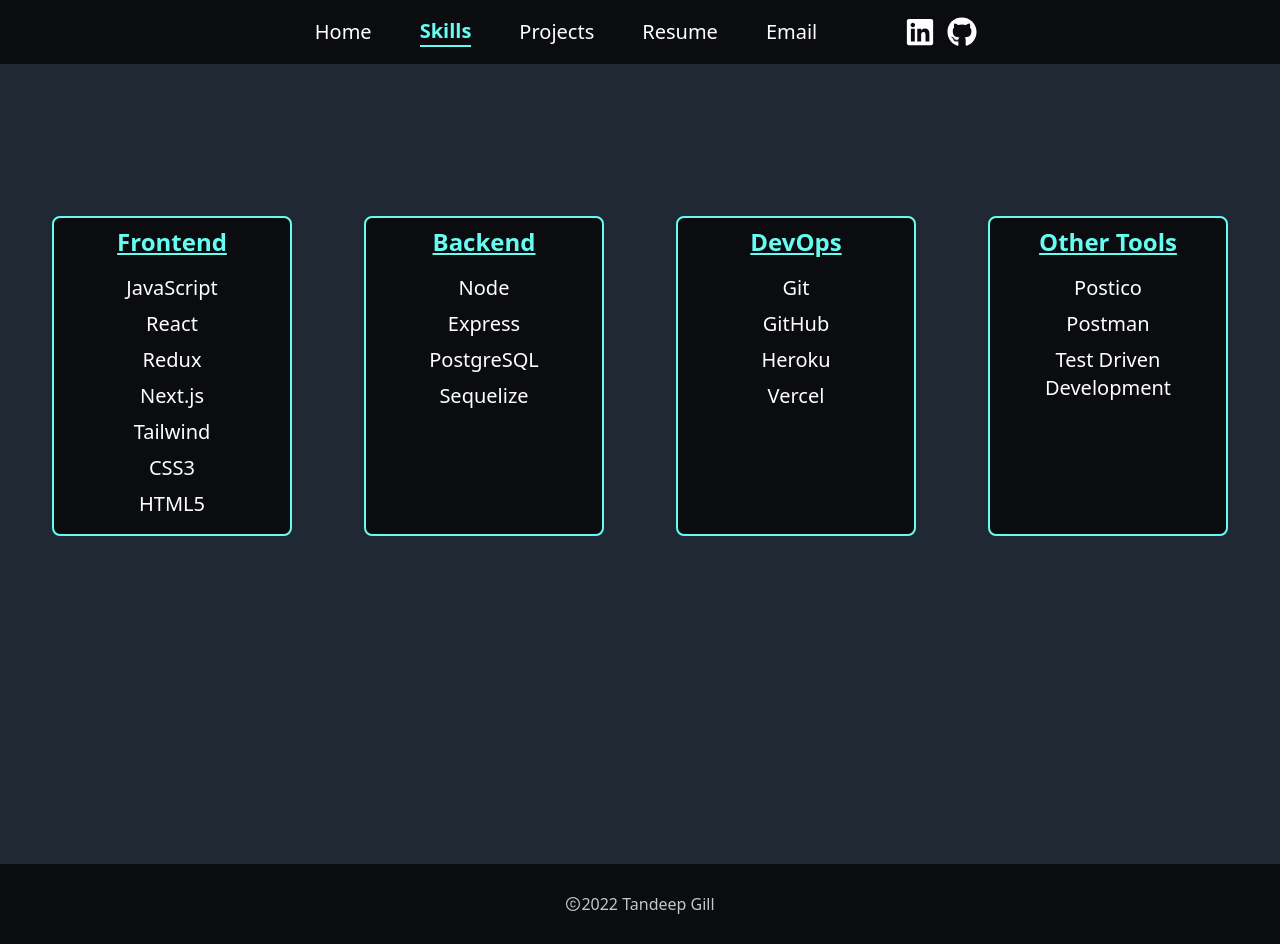
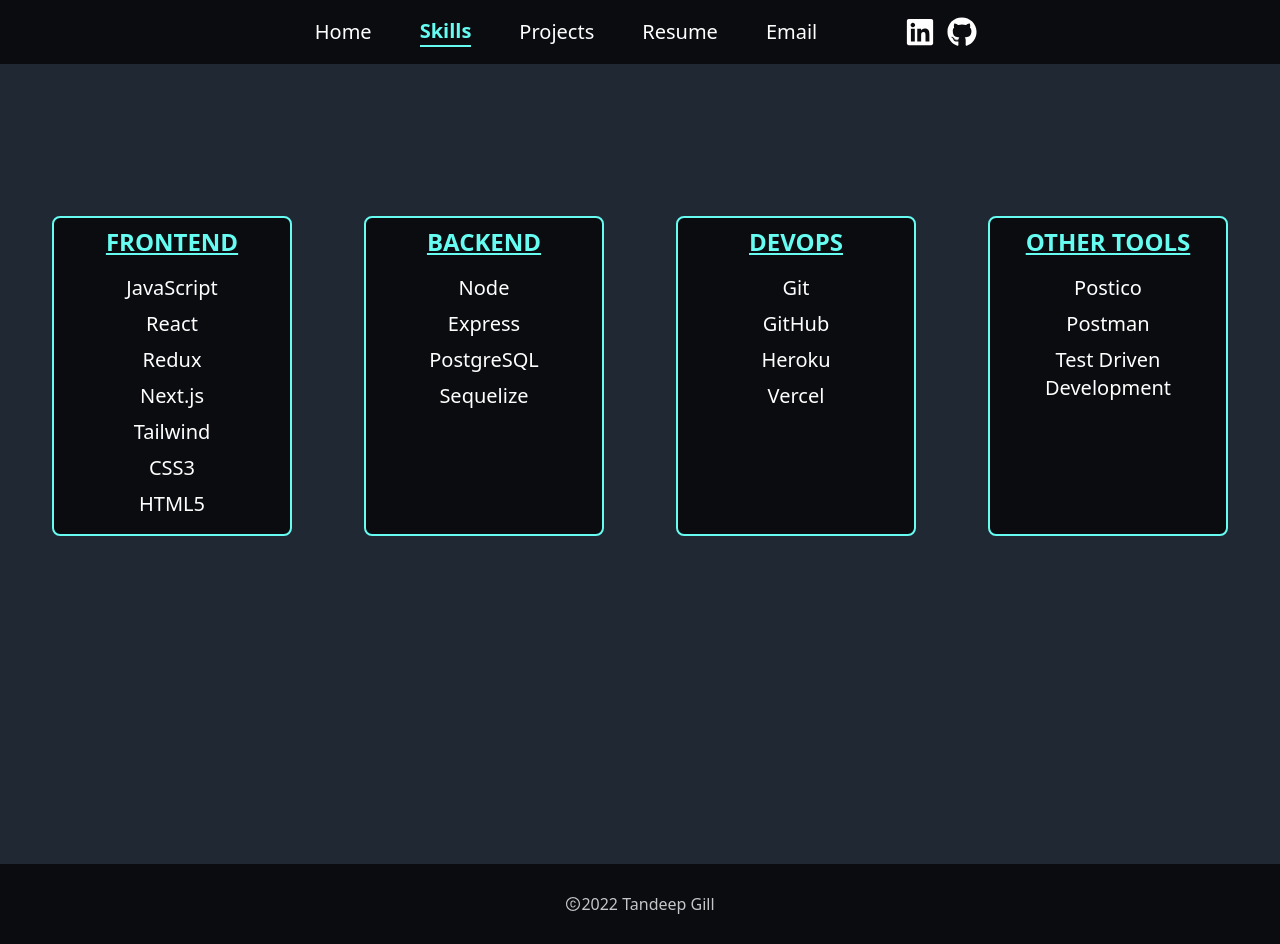
Before and after one commit to TandeepGill/Portfolio, a Next.js app: page /skills in a window 1280 px wide. Built offline with nearby package versions, Linux system fonts and the light colour scheme; a web font is replaced by a local one.

Commit message:
Minor updates for text in Skills.

```diff
--- a/pages/skills/index.js
+++ b/pages/skills/index.js
@@ -23,10 +23,10 @@ const Skills = () => {
       </Head>
       <div className='mb-44 flex w-full flex-1 items-center justify-center px-20 text-center'>
         <div className='flex flex-col items-start justify-center lg:flex-row'>
-          <SkillsCard title='Frontend' skills={frontEnd} />
-          <SkillsCard title='Backend' skills={backEnd} />
-          <SkillsCard title='DevOps' skills={devOps} />
-          <SkillsCard title='Other Tools' skills={otherTools} />
+          <SkillsCard title='FRONTEND' skills={frontEnd} />
+          <SkillsCard title='BACKEND' skills={backEnd} />
+          <SkillsCard title='DEVOPS' skills={devOps} />
+          <SkillsCard title='OTHER TOOLS' skills={otherTools} />
         </div>
       </div>
     </div>
```
